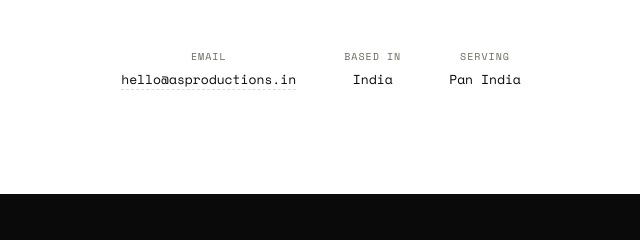
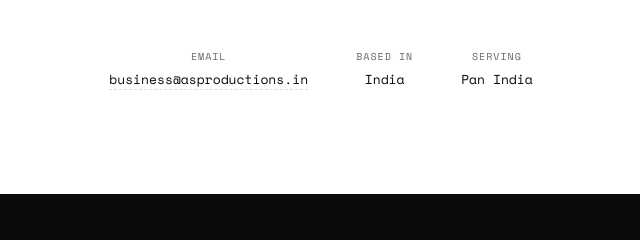
Before and after one commit to sandesh-dotcom/asproductions, a plain HTML site: page index.html in a window 1280 px wide. Shown: the part 8479-8719 px from the top of the page, 319-959 px from the left. Drawn offline with nearby package versions, Linux system fonts and the light colour scheme.

Commit message:
Update contact email to business@asproductions.in
Replace hello@asproductions.in with business@asproductions.in in the
Start a Conversation mailto link, the copy-email button, and the
nav overlay footer.

Co-Authored-By: Claude Sonnet 5 <noreply@anthropic.com>

```diff
--- a/index.html
+++ b/index.html
@@ -52,7 +52,7 @@
     <a href="#contact" data-num="05"><span class="onum">05</span>Contact</a>
   </nav>
   <div class="overlay-foot">
-    <span>hello@asproductions.in</span>
+    <span>business@asproductions.in</span>
     <span>Pan India</span>
   </div>
 </div>
@@ -351,9 +351,9 @@
     <span class="cue">CUE 07</span>
     <h2 class="h2-serif big">Got an event in mind?<br><span class="mark-wrap"><span class="serif-italic">Let's build it.</span></span></h2>
     <p class="cta-sub">Tell us what you're planning. We'll help you turn the idea into an experience.</p>
-    <a href="mailto:hello@asproductions.in" class="btn-line magnetic">Start a Conversation <span class="arrow">→</span></a>
+    <a href="mailto:business@asproductions.in" class="btn-line magnetic">Start a Conversation <span class="arrow">→</span></a>
     <div class="credits">
-      <div><span>Email</span><button type="button" class="copy-email" data-email="hello@asproductions.in">hello@asproductions.in</button></div>
+      <div><span>Email</span><button type="button" class="copy-email" data-email="business@asproductions.in">business@asproductions.in</button></div>
       <div><span>Based in</span>India</div>
       <div><span>Serving</span>Pan India</div>
     </div>
```
Also changed, not shown: 1 other file.
